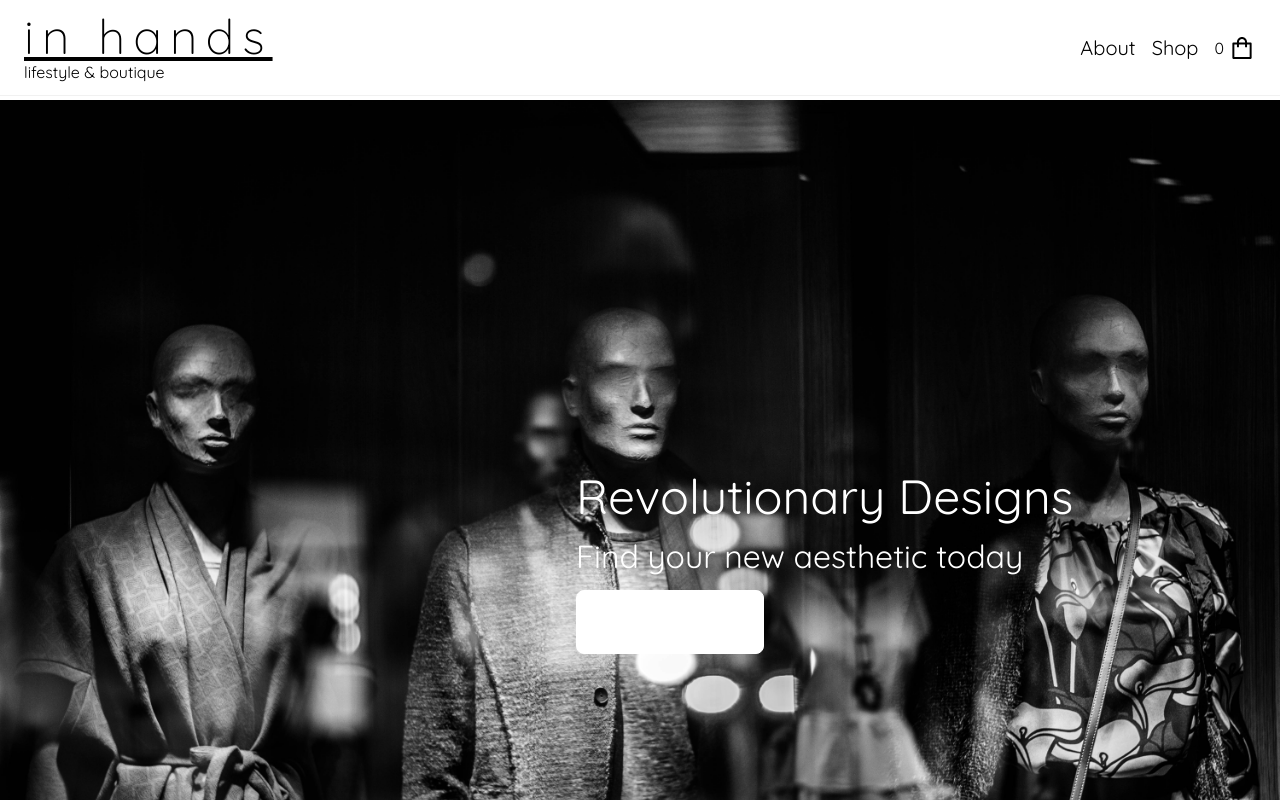
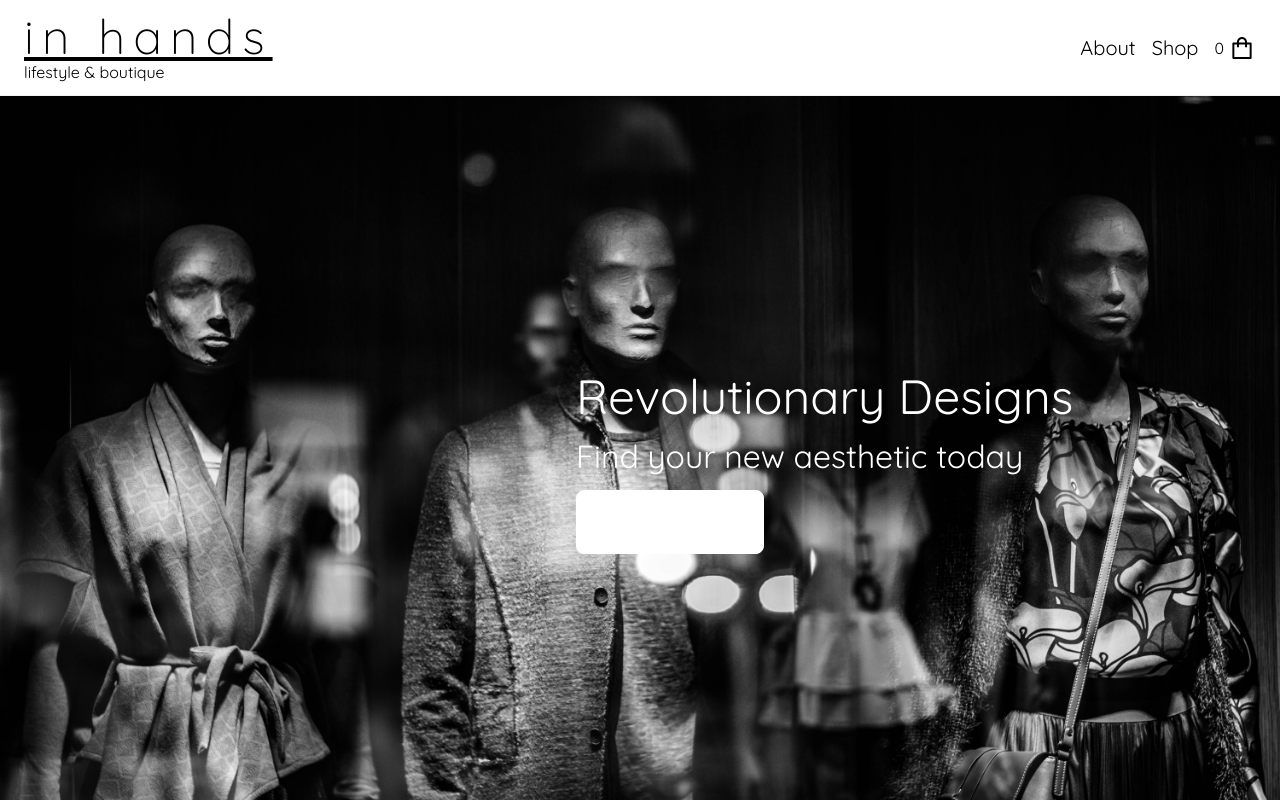
Before and after one commit to Stillwell-C/shoppingCart, a React (Create React App) app: page / in a window 1280 px wide. Shown: the top 800 px of the page. Built offline with nearby package versions, Linux system fonts and the light colour scheme.

Commit message:
Add tailwind classes

```diff
--- a/src/components/Layout.tsx
+++ b/src/components/Layout.tsx
@@ -6,7 +6,7 @@ const Layout = () => {
   return (
     <div className='font-quicksand'>
       <Navbar />
-      <div className='body-container'>
+      <div className='min-h-screen h-full w-full flex'>
         <Outlet />
       </div>
       <Footer />
```
